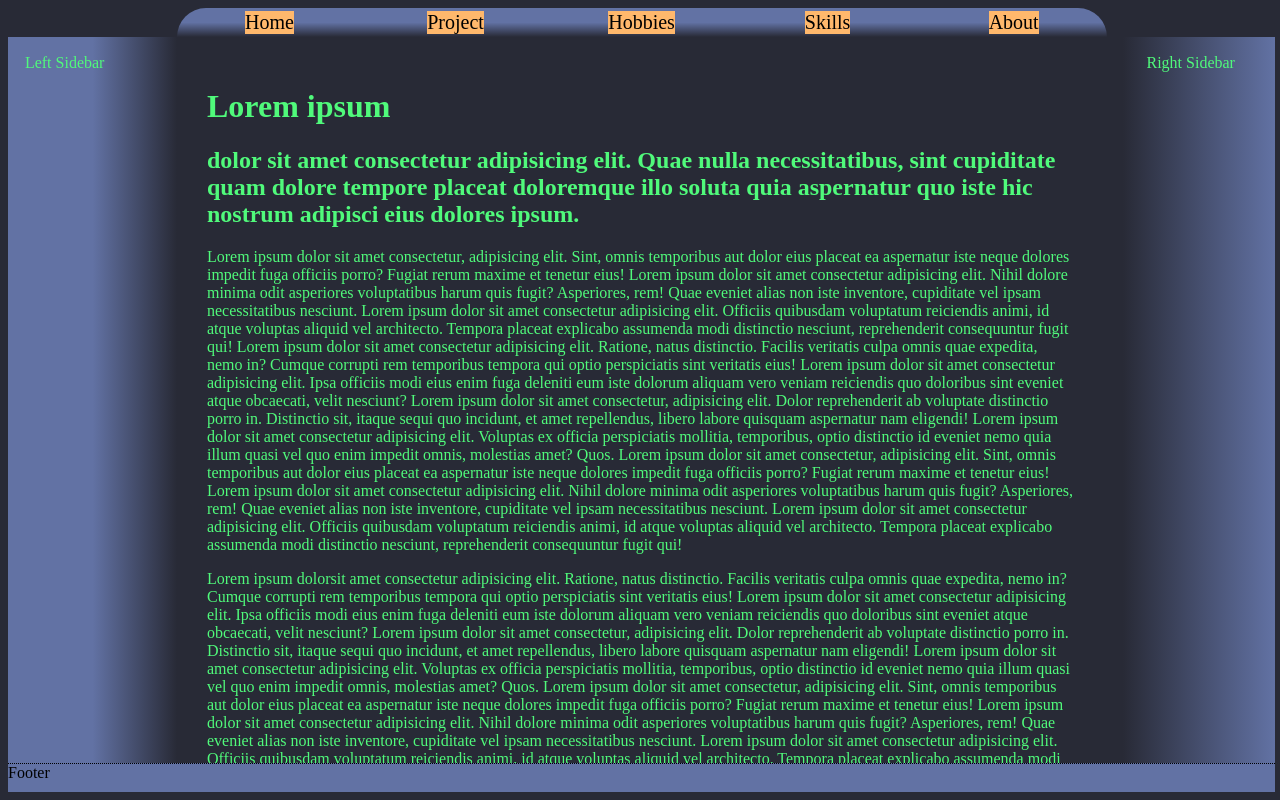
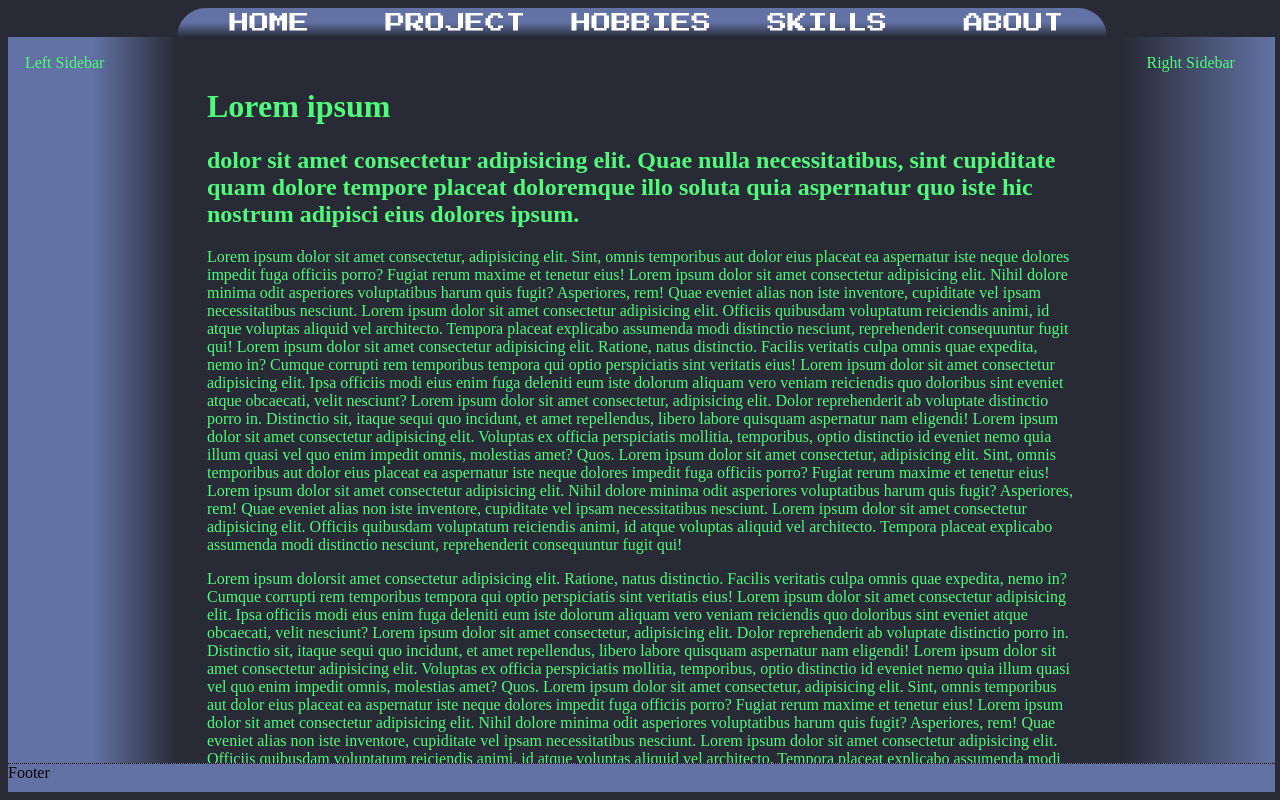
Before and after one commit to incubusnb/layout, a plain HTML site: page index.html in a window 1280 px wide. Drawn offline with Linux system fonts and the light colour scheme; a web font is replaced by a local one.

Commit message:
Playing with Fonts and header styles

```diff
--- a/index.html
+++ b/index.html
@@ -5,16 +5,40 @@
     <meta http-equiv="X-UA-Compatible" content="IE=edge" />
     <meta name="viewport" content="width=device-width, initial-scale=1.0" />
     <link rel="stylesheet" href="main.css" />
+    <link rel="preconnect" href="https://fonts.googleapis.com" />
+    <link rel="preconnect" href="https://fonts.gstatic.com" crossorigin />
+    <link
+      href="https://fonts.googleapis.com/css2?family=Palette+Mosaic&display=swap"
+      rel="stylesheet"
+    />
+    <link rel="preconnect" href="https://fonts.googleapis.com" />
+    <link rel="preconnect" href="https://fonts.gstatic.com" crossorigin />
+    <link
+      href="https://fonts.googleapis.com/css2?family=Fira+Code:wght@600&display=swap"
+      rel="stylesheet"
+    />
+    <link rel="preconnect" href="https://fonts.googleapis.com" />
+    <link rel="preconnect" href="https://fonts.gstatic.com" crossorigin />
+    <link
+      href="https://fonts.googleapis.com/css2?family=Permanent+Marker&display=swap"
+      rel="stylesheet"
+    />
+    <link rel="preconnect" href="https://fonts.googleapis.com" />
+    <link rel="preconnect" href="https://fonts.gstatic.com" crossorigin />
+    <link
+      href="https://fonts.googleapis.com/css2?family=Audiowide&family=Black+Ops+One&family=Bungee+Inline&family=Fira+Code:wght@300&family=Fondamento&family=Italianno&family=Kings&family=Libre+Barcode+39+Extended+Text&family=Libre+Barcode+39+Text&family=Megrim&family=Pangolin&family=Permanent+Marker&family=Press+Start+2P&family=Smokum&family=Ubuntu+Mono&family=Vujahday+Script&family=Wallpoet&display=swap"
+      rel="stylesheet"
+    />
     <title>Document</title>
   </head>
   <body>
     <div class="Main">
       <div class="Header">
-        <div class="Home">Home</div>
-        <div class="Projects">Project</div>
-        <div class="Hobbies">Hobbies</div>
-        <div class="Skills">Skills</div>
-        <div class="About">About</div>
+        <div class="Home">HOME</div>
+        <div class="Projects">PROJECT</div>
+        <div class="Hobbies">HOBBIES</div>
+        <div class="Skills">SKILLS</div>
+        <div class="About">ABOUT</div>
       </div>
       <div class="Body">
         <div class="SidebarL">
--- a/main.css
+++ b/main.css
@@ -73,35 +73,70 @@ Body {
   justify-self: center;
   align-self: center;
   grid-area: Home;
-  background-color: var(--orange);
+  font-family: "Press Start 2P", cursive;
+  color: white;
+}
+
+.Home:hover {
+  color: var(--pink);
+  transition: 0.2s;
+  font-size: large;
 }
 
 .Projects {
   justify-self: center;
   align-self: center;
   grid-area: Projects;
-  background-color: var(--orange);
+  font-family: "Press Start 2P", cursive;
+  color: white;
+}
+
+.Projects:hover {
+  color: var(--pink);
+  transition: 0.2s;
+  font-size: large;
 }
 
 .Hobbies {
   justify-self: center;
   align-self: center;
   grid-area: Hobbies;
-  background-color: var(--orange);
+  font-family: "Press Start 2P", cursive;
+  color: white;
+}
+
+.Hobbies:hover {
+  color: var(--pink);
+  transition: 0.2s;
+  font-size: large;
 }
 
 .Skills {
   justify-self: center;
   align-self: center;
   grid-area: Skills;
-  background-color: var(--orange);
+  font-family: "Press Start 2P", cursive;
+  color: white;
+}
+
+.Skills:hover {
+  color: var(--pink);
+  transition: 0.2s;
+  font-size: large;
 }
 
 .About {
   justify-self: center;
   align-self: center;
   grid-area: About;
-  background-color: var(--orange);
+  font-family: "Press Start 2P", cursive;
+  color: white;
+}
+
+.About:hover {
+  color: var(--pink);
+  transition: 0.2s;
+  font-size: large;
 }
 
 .SidebarL {
```
